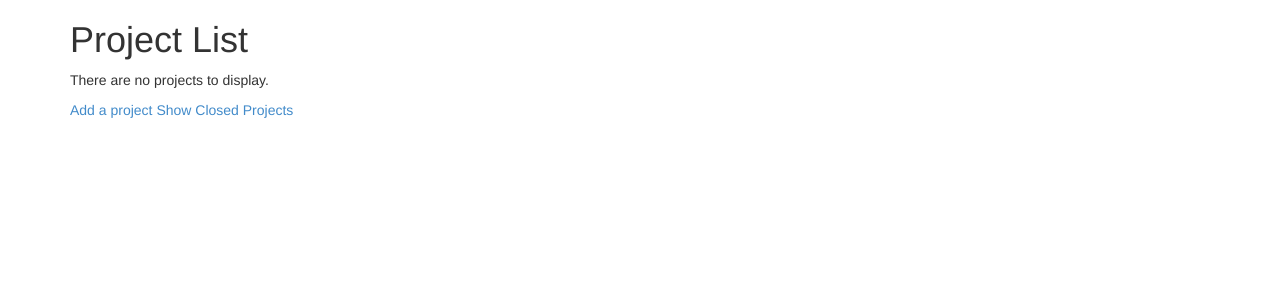
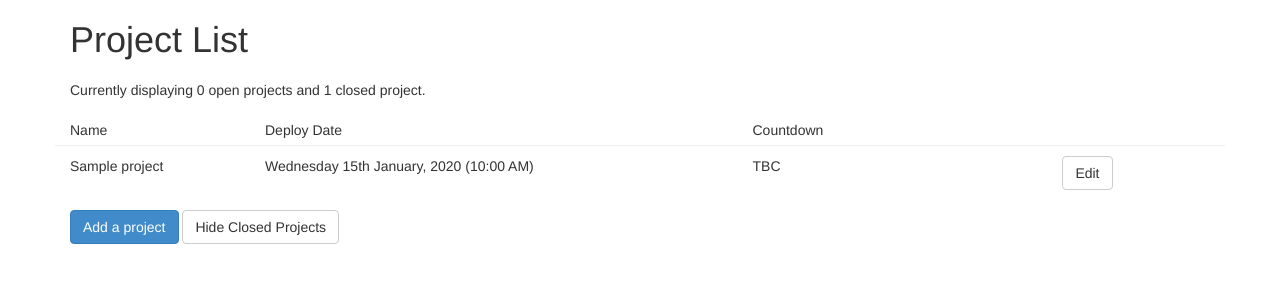
Before and after one commit to alextiley/django-project-tracker, a Django app: a page that uses projects/templates/projects/list.html in a window 1280 px wide. Shown: the top 300 px of the page. Run offline with Django 3.2, Linux system fonts and the light colour scheme; tables that the repository leaves empty hold one stand-in row (values such as "Sample post"); parts of the project's set-up code (start-up, migrations or seed data) failed here and were passed over; some libraries are stand-ins or nearby versions.

Commit message:
adding css, refactoring templates and better date formatting

```diff
--- /dev/null
+++ b/projects/static/css/main.css
@@ -0,0 +1,9 @@
+/* Reset */
+ul {padding:0;}
+li {list-style-type:none;}
+
+/* Base styles */
+h1, h2, h3, h4, h5, h6, p, .big-margin {margin-bottom:20px;}
+
+/* Faux tables - used to replace tables, adding a responsive dimension */
+.faux-table .faux-table-head {border-bottom:1px solid #eee; padding-bottom:5px; margin-bottom:10px;}
--- /dev/null
+++ b/projects/templates/projects/layouts/generic.html
@@ -0,0 +1,19 @@
+<!doctype html>
+<html lang="en">
+	<head>
+		<title>Project Tracker: {% block title %}{% endblock %}</title>
+
+		<meta charset="utf-8" />
+
+		<link rel="stylesheet" type="text/css" href="/static/css/bootstrap.min.css">
+		<link rel="stylesheet" type="text/css" href="/static/css/main.css">
+
+		{% block css %}{% endblock %}
+	</head>
+	<body>
+		<div class="container">
+			{% block main %}{% endblock %}
+		</div>
+		{% block js %}{% endblock %}
+	</body>
+</html>
--- a/projects/templates/projects/list.html
+++ b/projects/templates/projects/list.html
@@ -1,55 +1,49 @@
-<!doctype html>
-<html lang="en">
-	<head>
-		<title>Projects</title>
-		<meta charset="utf-8" />
-		<link rel="stylesheet" type="text/css" href="/static/css/bootstrap.min.css">
-	</head>
-	<body>
-		<div class="container">
+{% extends "projects/layouts/generic.html" %}
+
+{% block title %}List of projects{% endblock %}
+
+{% block main %}
+
 	<h1>Project List</h1>
 
 	{% include "projects/messages.html" %}
 
-			{% if projects %}
+	{% if open_projects or closed_projects and show_all %}
 
-				<table>
-					<thead>
-						<tr>
-							<th>ID</th>
-							<th>Name</th>
-							<th>Deployment Date</th>
-							<th>Deployment Time</th>
-							<th>Closed</th>
-							<th></th>
-						</tr>
-					</thead>
-					<tbody>
-						{% for project in projects %}
-							<tr>
-								<td>{{ project.id }}</td>
-								<td>{{ project.name }}</td>
-								<td>{{ project.deployment_date|date:"l jS F, Y" }}</td>
-								<td>{{ project.deployment_date|date:"h:s A" }}</td>
-								<td>{{ project.is_complete }}</td>
-								<td><a href="{% url 'projects:update' project.id %}">Edit</a></td>
-							</tr>
+		<p>Currently displaying
+			{{ open_projects|length }} open project{% if open_projects|length != 1 %}s{% endif %}{% if not show_all %}.{% endif %}
+			{% if show_all %}
+				and {{ closed_projects|length }} closed project{% if closed_projects|length != 1 %}s{% endif %}.
+			{% endif %}
+		</p>
+
+		<div class="faux-table big-margin">
+			<div class="faux-table-head row">
+				<div class="col-xs-2 name">Name</div>
+				<div class="col-xs-5 date">Deploy Date</div>
+				<div class="col-xs-2 countdown">Countdown</div>
+			</div>
+			<ul class="faux-table-body projects">
+				{% for project in open_projects %}
+					{% include "projects/project-list-item.html" with project_type="open" %}
 				{% endfor %}
-					</tbody>
-				</table>
+				{% for project in closed_projects %}
+					{% include "projects/project-list-item.html" with project_type="closed" %}
+				{% endfor %}
+			</ul>
+		</div>
 	{% else %}
 		<p>There are no projects to display.</p>
 	{% endif %}
 
 	<div class="tools">
-				<a href="{% url 'projects:create' %}" class="button">Add a project</a>
+		<a href="{% url 'projects:create' %}" class="btn btn-primary">Add a project</a>
 
-				{% if not showClosed %}
-					<a href="{% url 'projects:list' %}?showClosed=true">Show Closed Projects</a>
+		{% if show_all %}
+			<a href="{% url 'projects:list' %}" class="btn btn-default">Hide Closed Projects</a>
 		{% else %}
-					<a href="{% url 'projects:list' %}">Hide Closed Projects</a>
+			<a href="{% url 'projects:list' %}?show_all=true" class="btn btn-default">Show Closed Projects</a>
 		{% endif %}
 	</div>
-		</div>
-	</body>
-</html>
+
+{% endblock %}
--- /dev/null
+++ b/projects/templates/projects/project-list-item.html
@@ -0,0 +1,6 @@
+<li class="row {{project_type}}-project">
+	<div class="col-xs-2 name">{{ project.name }}</div>
+	<div class="col-xs-5 date">{{ project.deployment_date|date:"l jS F, Y" }} ({{ project.deployment_date|date:"h:s A" }})</div>
+	<div class="col-xs-2 countdown">TBC</div>
+	<div class="col-xs-2 actions text-right"><a href="{% url 'projects:update' project.id %}" class="btn btn-default">Edit</a></div>
+</li>
--- a/projects/views.py
+++ b/projects/views.py
@@ -43,15 +43,19 @@ class CreateView(View):
 
 class ListView(View):
 	def get(self, request):
-		showClosed = bool(request.GET.get('showClosed'))
+
+		show_all = bool(request.GET.get('show_all'))
 		projects = Project.objects.order_by('deployment_date')
+		open_projects = projects.exclude(is_complete = True)
+		closed_projects = list()
 
-		if not showClosed:
-			projects = projects.exclude(is_complete=True)
+		if show_all:
+			closed_projects = projects.exclude(is_complete = False)
 
 		return render(request, 'projects/list.html', {
-			'projects': projects,
-			'showClosed': showClosed
+			'open_projects': open_projects,
+			'closed_projects': closed_projects,
+			'show_all': show_all
 		})
 
 
```
Also changed, not shown: projects/templates/projects/create.html (+8 -12 lines), projects/templates/projects/update.html (+14 -18 lines). Lines whose indentation alone changed are shown as unchanged.
